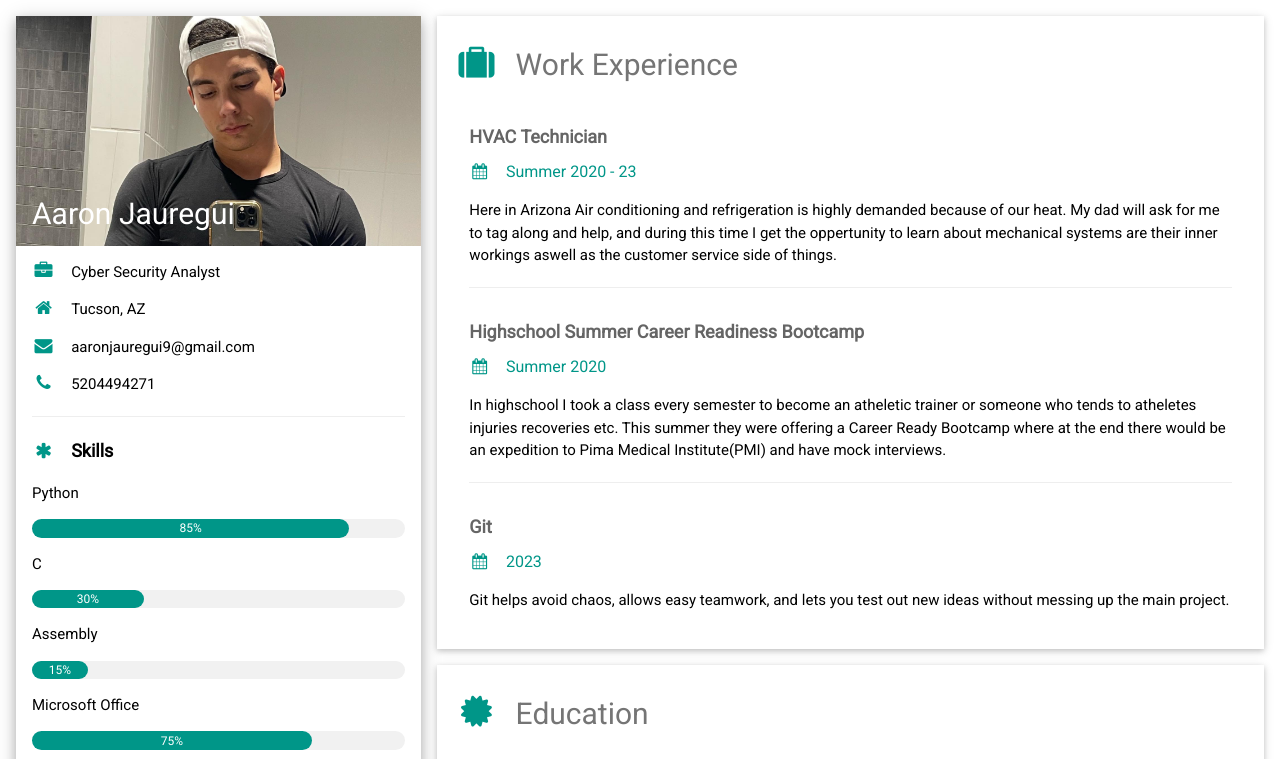
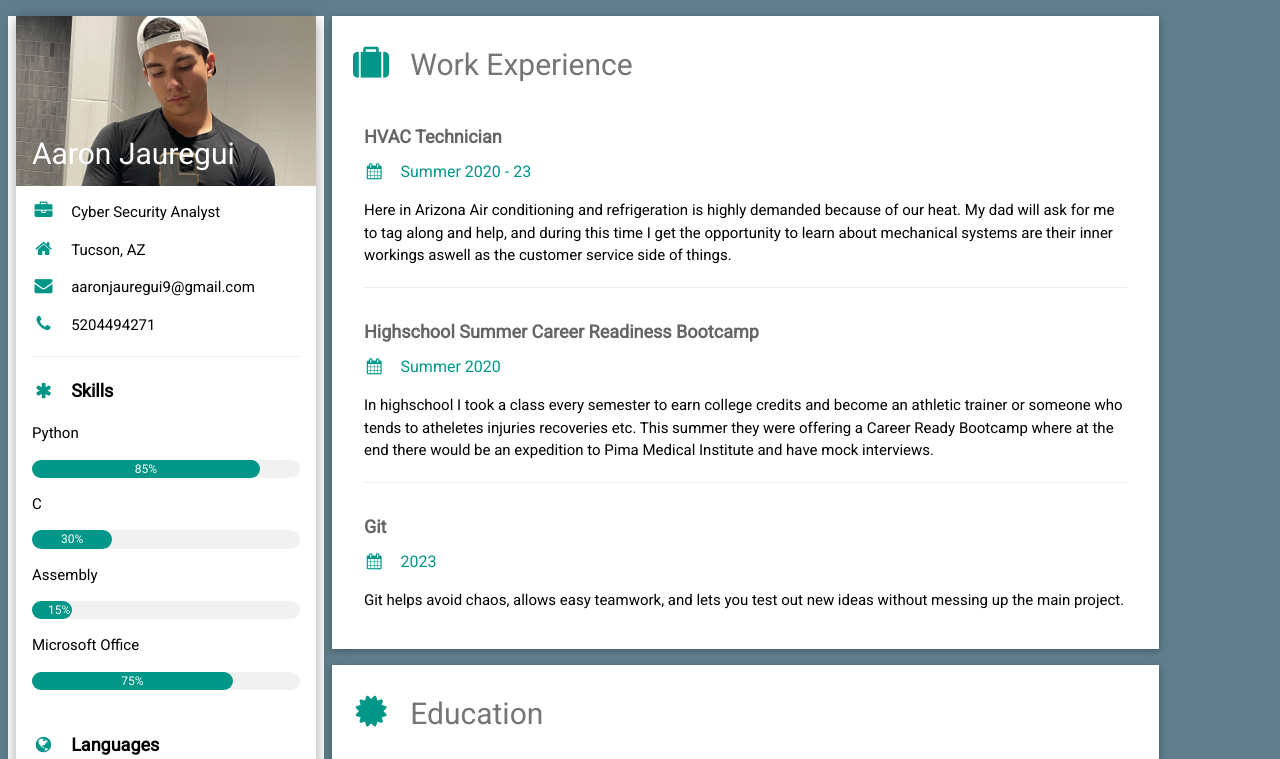
Before and after one commit to Spectre-AFK/Spectre-AFK.github.io, a plain HTML site: page index.html in a window 1280 px wide. Shown: the top 759 px of the page. Drawn offline with nearby package versions, Linux system fonts and the light colour scheme.

Commit message:
resized left panel and added background color

```diff
--- a/index.html
+++ b/index.html
@@ -11,16 +11,14 @@
 html,body,h1,h2,h3,h4,h5,h6 {font-family: "Roboto", sans-serif}
 </style>
 </head>
-<body class="w3-text-teal">
+<body class="w3-blue-gray">
 
 <!-- Page Container -->
 <div class="w3-content w3-margin-top" style="max-width:1400px;">
-
   <!-- The Grid -->
   <div class="w3-row-padding">
-
     <!-- Left Column -->
-    <div class="w3-third">
+    <div class="w3-quarter w3-white">
 
       <div class="w3-text-black w3-text-white w3-card-4">
         <div class="w3-display-container">
@@ -56,7 +54,6 @@ html,body,h1,h2,h3,h4,h5,h6 {font-family: "Roboto", sans-serif}
             <div class="w3-container w3-center w3-round-xlarge w3-teal" style="width:75%">75%</div>
           </div>
           <br>
-
           <p class="w3-large w3-text-theme"><b><i class="fa fa-globe fa-fw w3-margin-right w3-text-teal"></i>Languages</b></p>
           <p>English</p>
           <div class="w3-light-grey w3-round-xlarge">
@@ -81,13 +78,13 @@ html,body,h1,h2,h3,h4,h5,h6 {font-family: "Roboto", sans-serif}
         <div class="w3-container">
           <h5 class="w3-opacity"><b>HVAC Technician</b></h5>
           <h6 class="w3-text-teal"><i class="fa fa-calendar fa-fw w3-margin-right"></i>Summer 2020 - 23</h6>
-          <p>Here in Arizona Air conditioning and refrigeration is highly demanded because of our heat. My dad will ask for me to tag along and help, and during this time I get the oppertunity to learn about mechanical systems are their inner workings aswell as the customer service side of things.</p>
+          <p>Here in Arizona Air conditioning and refrigeration is highly demanded because of our heat. My dad will ask for me to tag along and help, and during this time I get the opportunity to learn about mechanical systems are their inner workings aswell as the customer service side of things.</p>
           <hr>
         </div>
         <div class="w3-container">
           <h5 class="w3-opacity"><b>Highschool Summer Career Readiness Bootcamp</b></h5>
           <h6 class="w3-text-teal"><i class="fa fa-calendar fa-fw w3-margin-right"></i>Summer 2020</h6>
-          <p>In highschool I took a class every semester to become an atheletic trainer or someone who tends to atheletes injuries recoveries etc. This summer they were offering a Career Ready Bootcamp where at the end there would be an expedition to Pima Medical Institute(PMI) and have mock interviews.</p>
+          <p>In highschool I took a class every semester to earn college credits and become an athletic trainer or someone who tends to atheletes injuries recoveries etc. This summer they were offering a Career Ready Bootcamp where at the end there would be an expedition to Pima Medical Institute and have mock interviews.</p>
           <hr>
         </div>
         <div class="w3-container">
@@ -117,13 +114,10 @@ html,body,h1,h2,h3,h4,h5,h6 {font-family: "Roboto", sans-serif}
           <p>Highschool Diploma</p><br>
         </div>
       </div>
-
     <!-- End Right Column -->
     </div>
-
   <!-- End Grid -->
   </div>
-
   <!-- End Page Container -->
 </div>
 
```
